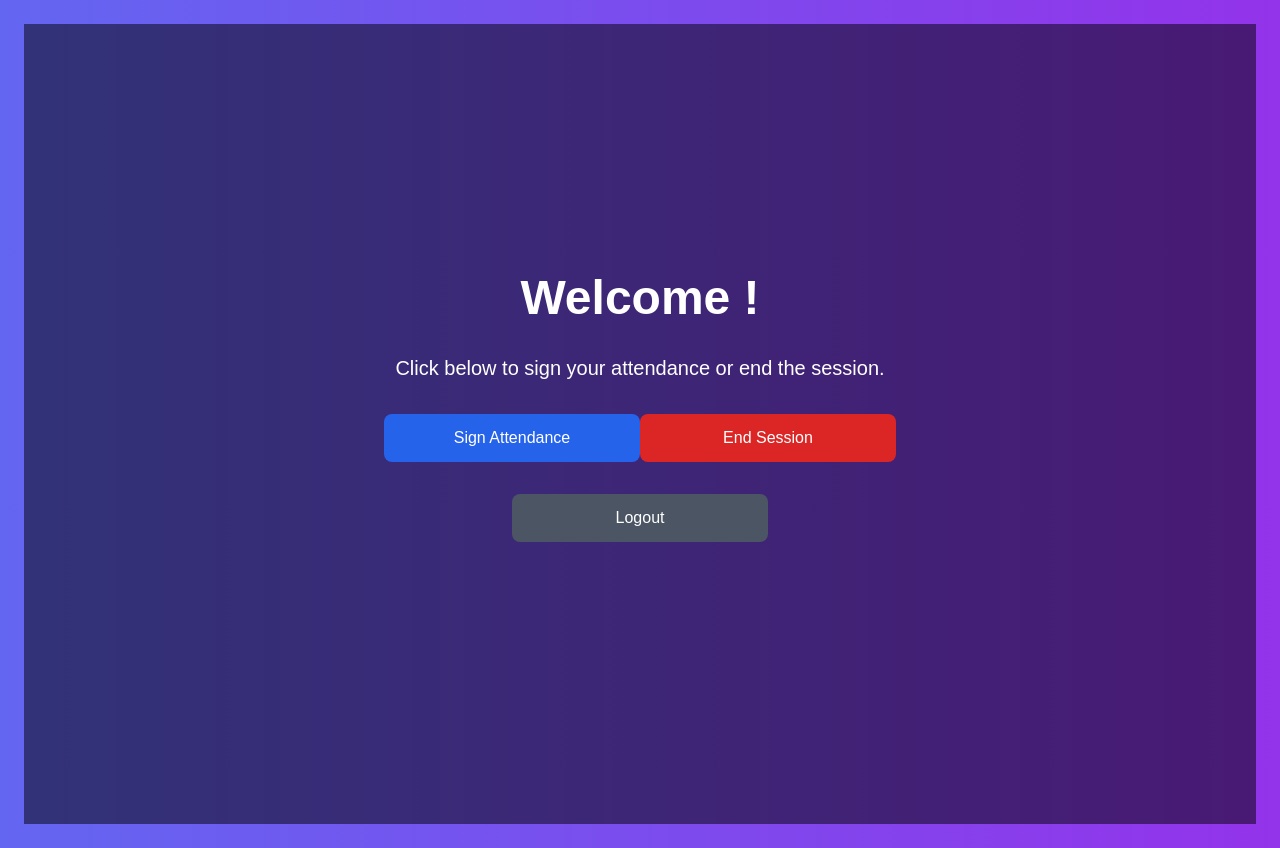
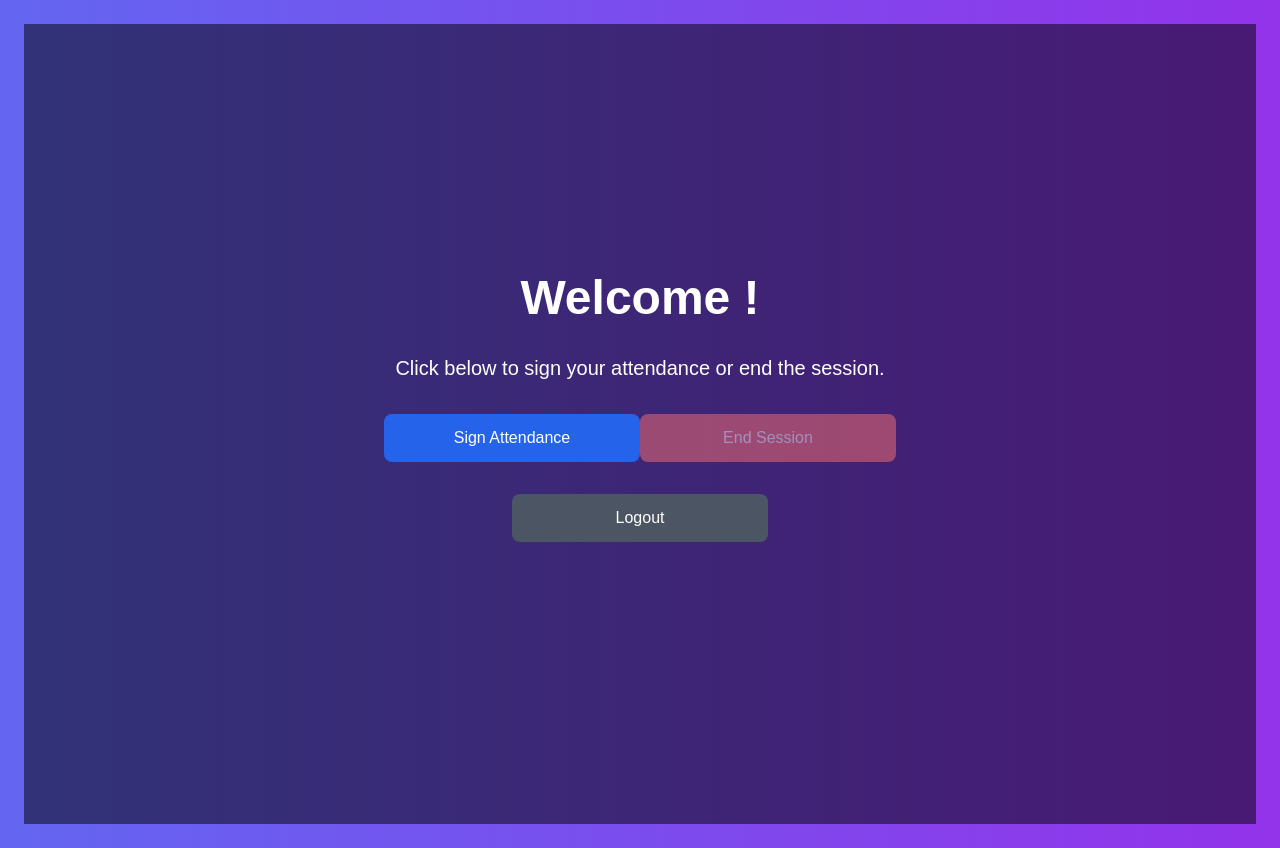
Before and after one commit to Sphe2001/clocking_system, a Next.js app: page /dashboard in a window 1280 px wide. Built offline with nearby package versions, Linux system fonts and the light colour scheme.

Commit message:
Disabled End Session button until attendance is signed

```diff
--- a/src/app/dashboard/page.tsx
+++ b/src/app/dashboard/page.tsx
@@ -47,12 +47,19 @@ export default function DashboardPage() {
           </button>
 
           {/* End Session Button */}
-          <button
-            onClick={handleEndSession}
-            className="mb-4 p-3 w-64 bg-red-600 text-white rounded-lg hover:bg-red-800 transition-all"
-          >
-            End Session
-          </button>
+            <button
+              onClick={handleEndSession}
+              className={`mb-4 p-3 w-64 text-white rounded-lg transition-all ${
+                attendanceTime
+                  ? "bg-red-600 hover:bg-red-800"
+                  : "bg-red-400 cursor-not-allowed opacity-50"
+              }`}
+              disabled={!attendanceTime} // Disable the button if attendanceTime is not set
+            >
+              End Session
+            </button>
+
+
 
           {/* Logout Button */}
           <button
```
